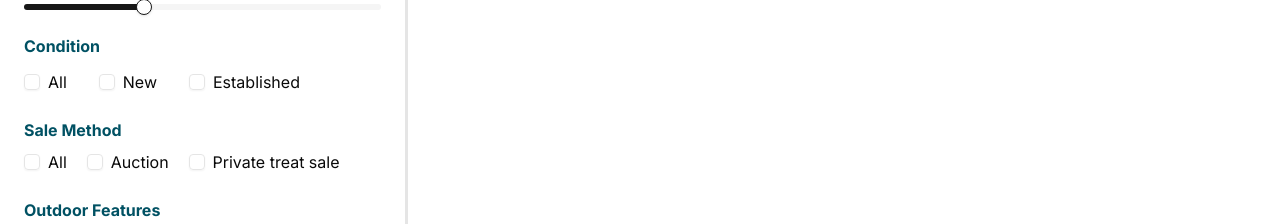
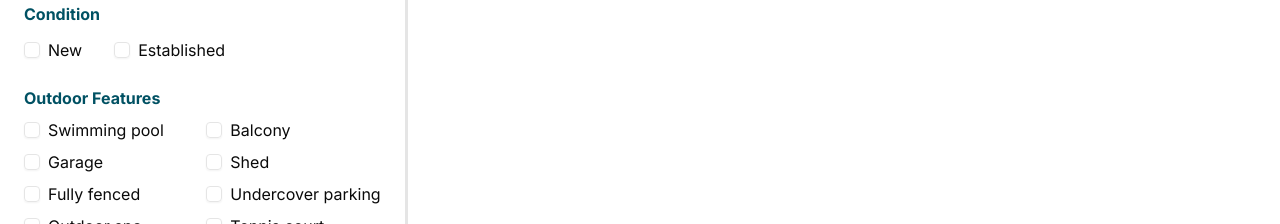
Before and after one commit to ChamikaJayarathna/KeyNestFrontend, a React (Vite) app: page /property in a window 1280 px wide. Shown: the part 601-825 px from the top of the page. Built offline with nearby package versions, Linux system fonts and the light colour scheme; no server answers.

Commit message:
remove sale methaod

```diff
--- a/src/Shared/filter.json
+++ b/src/Shared/filter.json
@@ -1,10 +1,5 @@
 {
   "propertyTypes": [
-    {
-      "label": "All",
-      "name": "propertyTypesAll",
-      "fieldType": "checkbox"
-    },
     {
       "label": "House",
       "name": "house",
@@ -215,11 +210,6 @@
 
   "condition": [
     {
-      "label": "All",
-      "name": "conditionAll",
-      "fieldType": "checkbox"
-    },
-    {
       "label": "New",
       "name": "new",
       "fieldType": "checkbox"
@@ -229,23 +219,5 @@
       "name": "established",
       "fieldType": "checkbox"
     }
-  ],
-
-  "saleMethod": [
-    {
-      "label": "All",
-      "name": "saleMethodAll",
-      "fieldType": "checkbox"
-    },
-    {
-      "label": "Auction",
-      "name": "auction",
-      "fieldType": "checkbox"
-    },
-    {
-      "label": "Private treat sale",
-      "name": "privateTreatSale",
-      "fieldType": "checkbox"
-    }
   ]
 }
--- a/src/components/sidebar-filter/SidebarFilter.jsx
+++ b/src/components/sidebar-filter/SidebarFilter.jsx
@@ -7,7 +7,6 @@ import ClimateFeatures from "./components/ClimateFeatures";
 import AccessibilityFeatures from "./components/AccessibilityFeatures";
 import Specification from "./components/Specification";
 import Condition from "./components/Condition";
-import SaleMethod from "./components/SaleMethod";
 import { Button } from "../ui/button";
 
 const SidebarFilter = () => {
@@ -31,12 +30,6 @@ const SidebarFilter = () => {
       <Specification />
 
       <Condition
-        filter={filter}
-        handleFilterChange={handleFilterChange}
-        filterData={filterData}
-      />
-
-      <SaleMethod
         filter={filter}
         handleFilterChange={handleFilterChange}
         filterData={filterData}
--- a/src/components/sidebar-filter/components/SaleMethod.jsx
+++ /dev/null
@@ -1,27 +0,0 @@
-import React from "react";
-import { Checkbox } from "@/components/ui/checkbox";
-
-const SaleMethod = ({ filter, handleFilterChange, filterData }) => {
-  return (
-    <div>
-      <h2 className="text-custom-teal-blue text-base font-bold mb-2">
-        Sale Method
-      </h2>
-      <div className="flex items-center gap-5">
-        {filter.saleMethod.map((item, index) => (
-          <div key={index} className="flex gap-2 items-center">
-            <Checkbox
-              checked={!!filterData[item.name]}
-              onCheckedChange={(checked) =>
-                handleFilterChange(item.name, checked)
-              }
-            />
-            <h2>{item.label}</h2>
-          </div>
-        ))}
-      </div>
-    </div>
-  );
-};
-
-export default SaleMethod;
```
